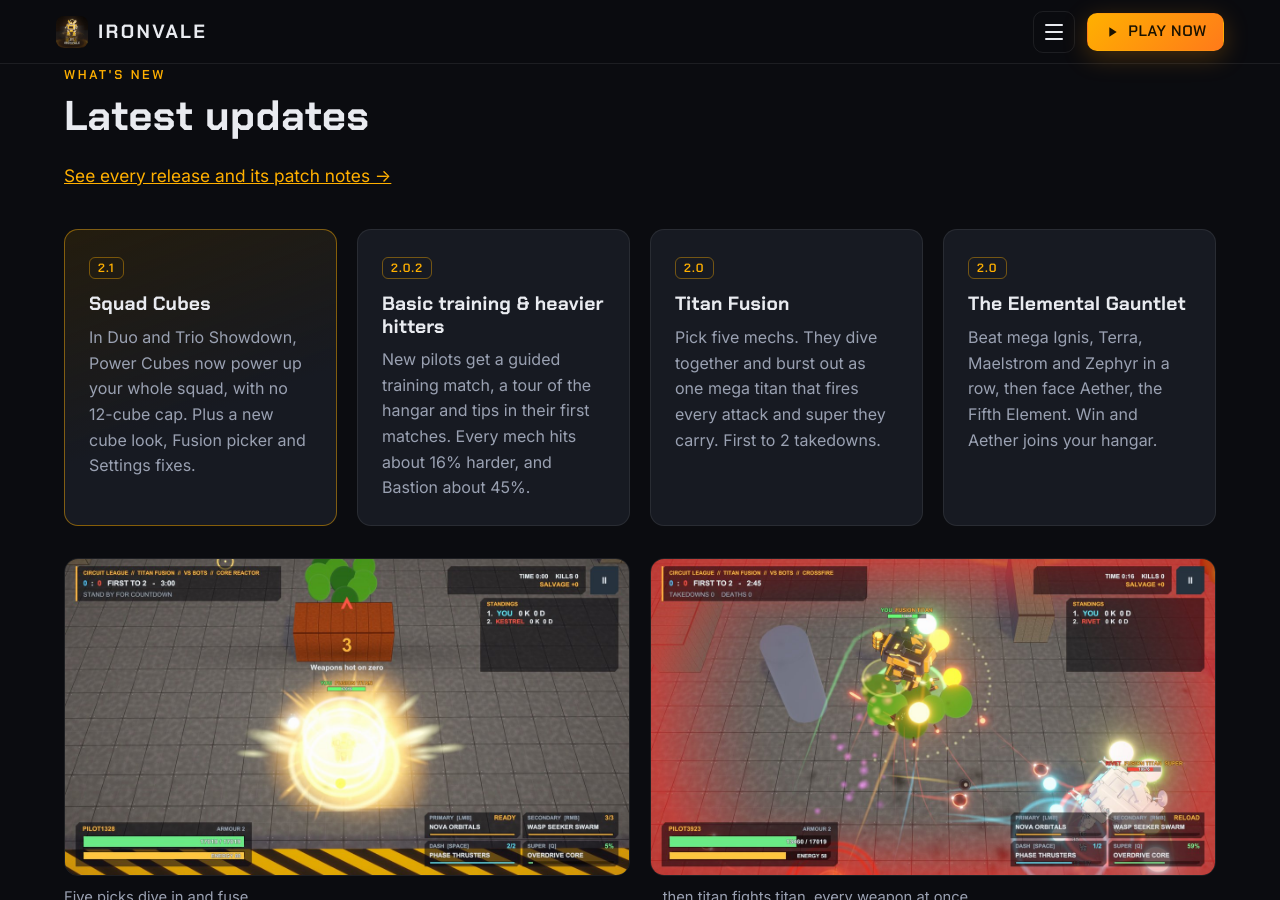
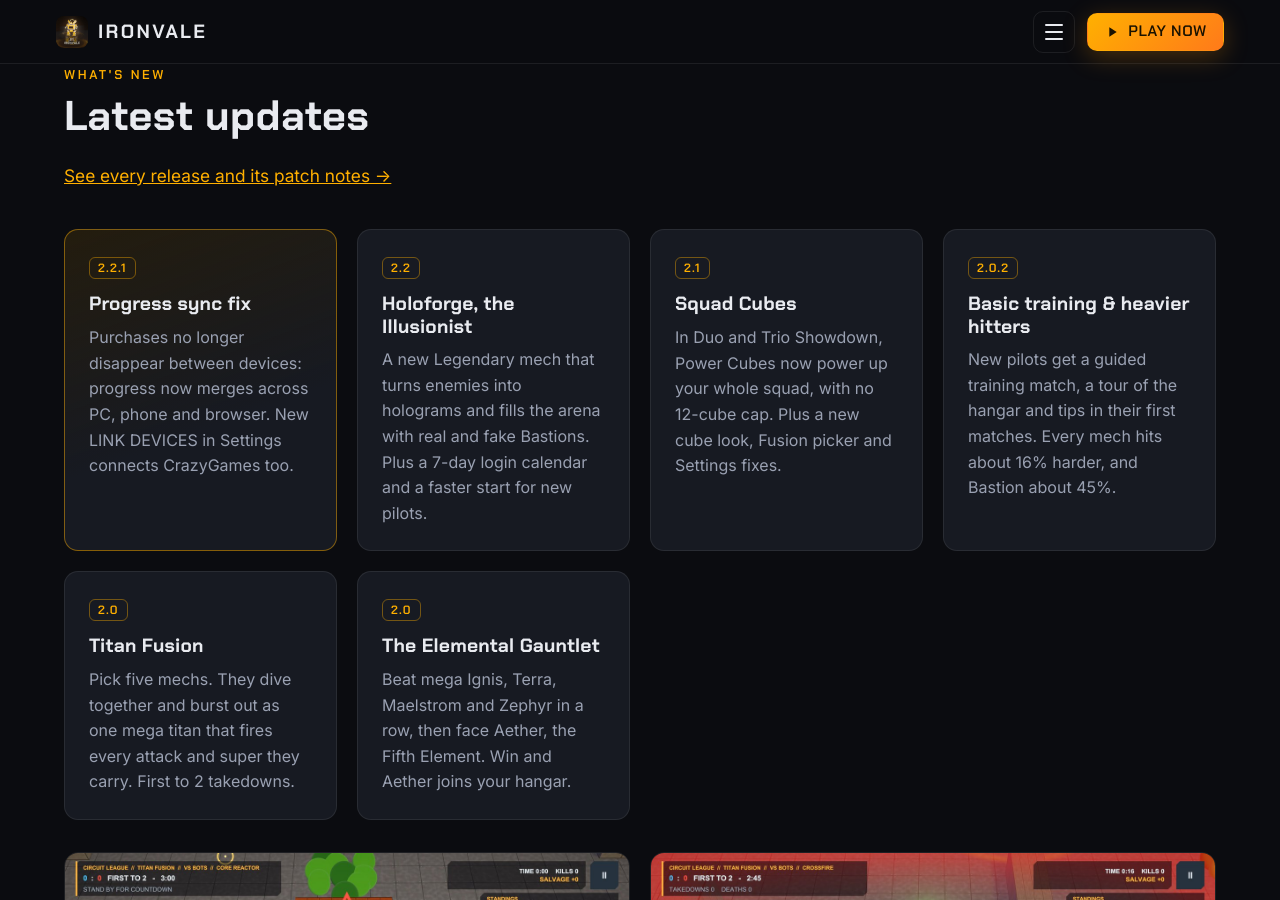
Before and after one commit to Da-coding-pro/Ironvale, a Jekyll site: the page built from index.html, in a window 1280 px wide and 900 px high, scrolled down 2275 px. Built offline with Jekyll 4.4.1, drawn with Linux system fonts in a browser that asks for light colours; comment, search, counter and statistics services are not loaded.

Commit message:
Ironvale 2.2.1: browser build, README, news and releases page

```diff
--- a/index.html
+++ b/index.html
@@ -58,6 +58,16 @@ layout: default
     <h2>Latest updates</h2>
     <p class="section-lead"><a href="{{ '/releases/' | relative_url }}">See every release and its patch notes →</a></p>
     <div class="news">
+      <article class="news-card">
+        <span class="news-ver">2.2.1</span>
+        <h3>Progress sync fix</h3>
+        <p>Purchases no longer disappear between devices: progress now merges across PC, phone and browser. New LINK DEVICES in Settings connects CrazyGames too.</p>
+      </article>
+      <article class="news-card">
+        <span class="news-ver">2.2</span>
+        <h3>Holoforge, the Illusionist</h3>
+        <p>A new Legendary mech that turns enemies into holograms and fills the arena with real and fake Bastions. Plus a 7-day login calendar and a faster start for new pilots.</p>
+      </article>
       <article class="news-card">
         <span class="news-ver">2.1</span>
         <h3>Squad Cubes</h3>
--- a/play/index.html
+++ b/play/index.html
@@ -82,7 +82,7 @@
 
         companyName: "Arcsteel Reactor Studios",
         productName: "Ironvale",
-        productVersion: "2.2.0",
+        productVersion: "2.2.1",
         showBanner: unityShowBanner,
         // errorHandler: function(err, url, line) {
         //    alert("error " + err + " occurred at line " + line);
```
Also changed, not shown: _data/releases.json (+1 -1 lines), play/StreamingAssets/UnityServicesProjectConfiguration.json (added, +1 -0 lines), README.md, play/Build/WebGL.loader.js, 3 other files.
